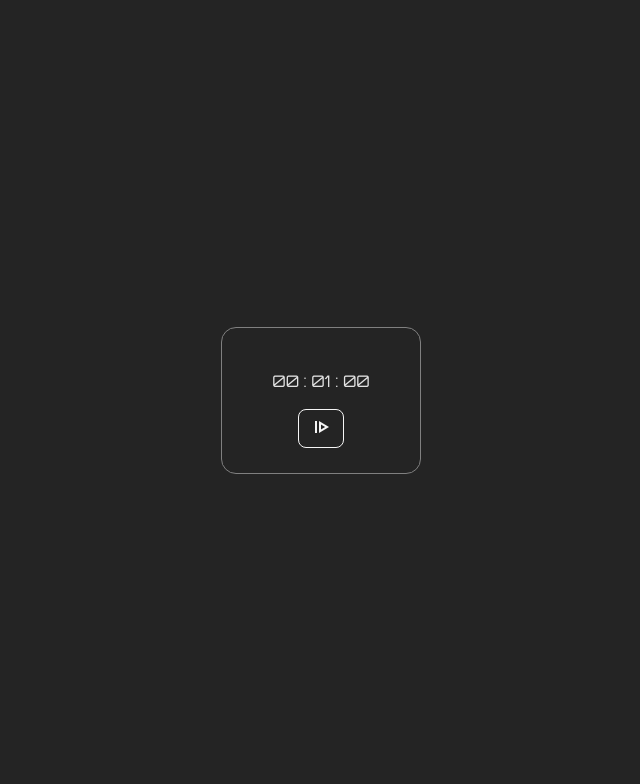
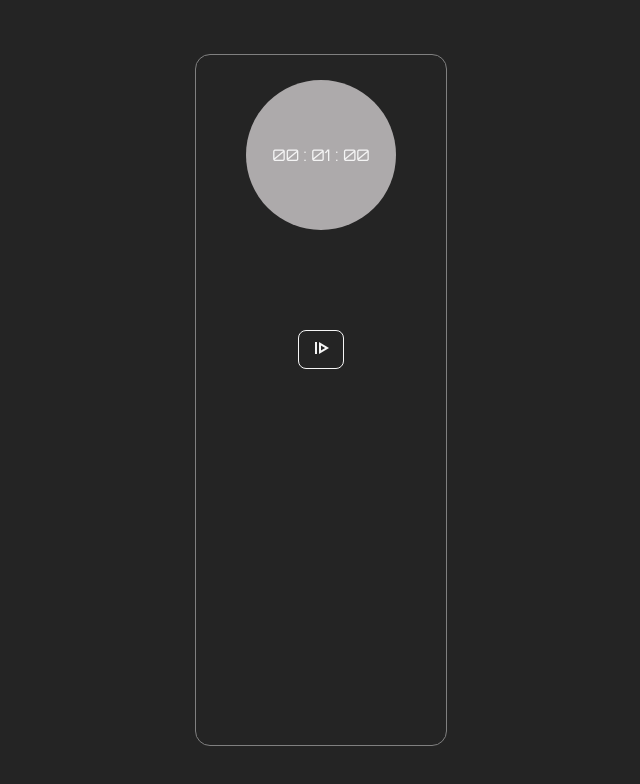
Before and after one commit to ufjf-dcc207/ufjf-dcc207-2024-3-a-trb1-C9BrenoFR, a React (Vite) app: page / in a window 1280 px wide. Shown: the top 784 px of the page, without its empty margins (319-959 px from the left). Built offline with nearby package versions, Linux system fonts and the light colour scheme; a web font is replaced by a local one.

Commit message:
Alterações visuais

```diff
--- a/src/Clock.css
+++ b/src/Clock.css
@@ -1,22 +1,33 @@
 .clock{
-    width: fit-content;
+    width: 150px;
+    height: 80%;
 
     display: flex;
     flex-direction: column;
+    justify-content: start;
     align-items: center;
 
     padding:  25px 50px 25px 50px;
     border: 0.5px gray solid;
     border-radius: 15px;
+
+    background-color: #242424;
 }
 
 .clock-display{
     font-family: "Orbitron";
 
-    width: 100%;
+    width: 150px;
+    height: 150px;
 
     display: flex;
     justify-content: center;
+    align-items: center;
+
+    border-radius: 100%;
+    margin-bottom: 100px;
+
+    background-color: #ADAAAB;
 }
 
 .middle{
```
